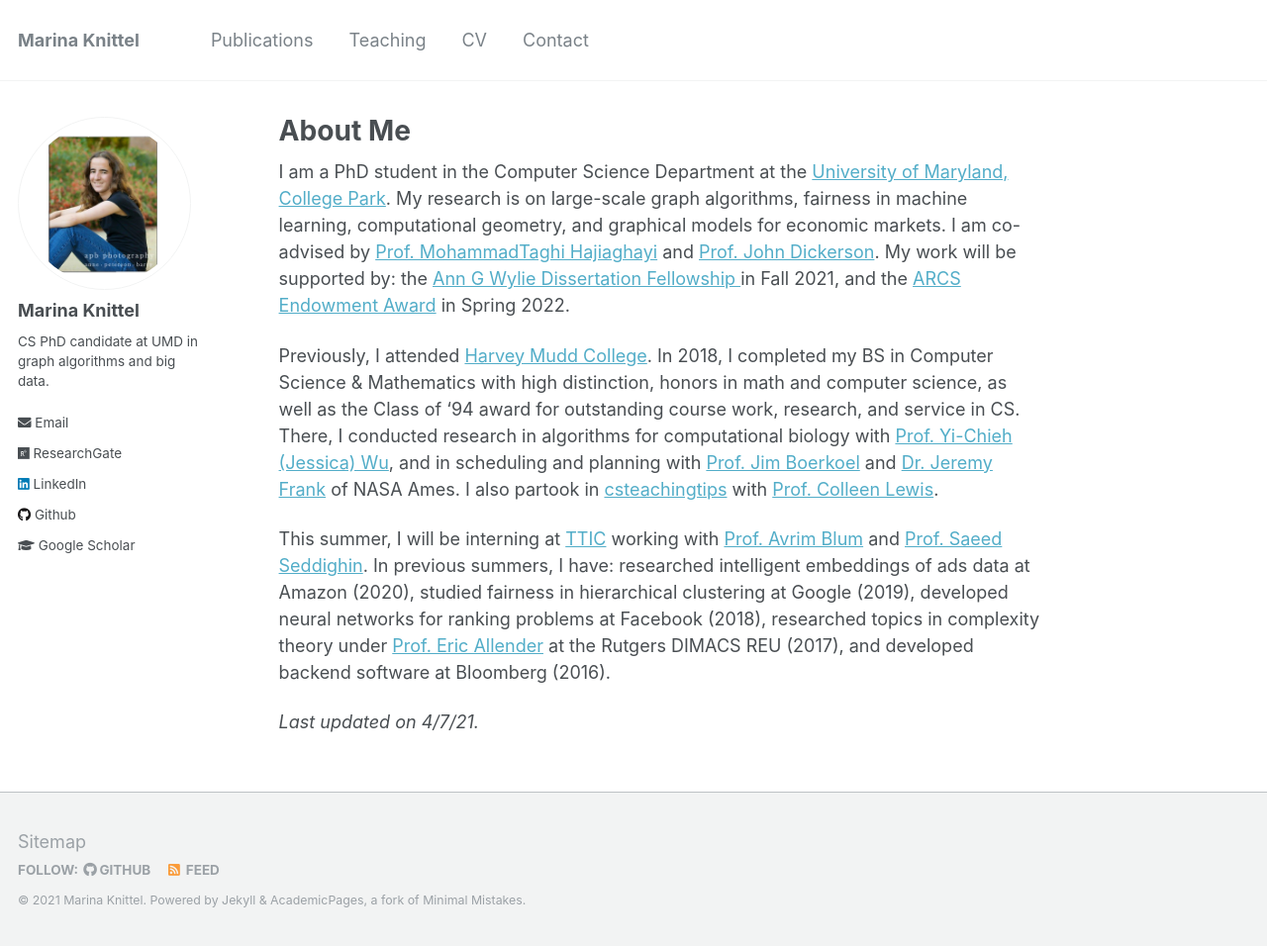
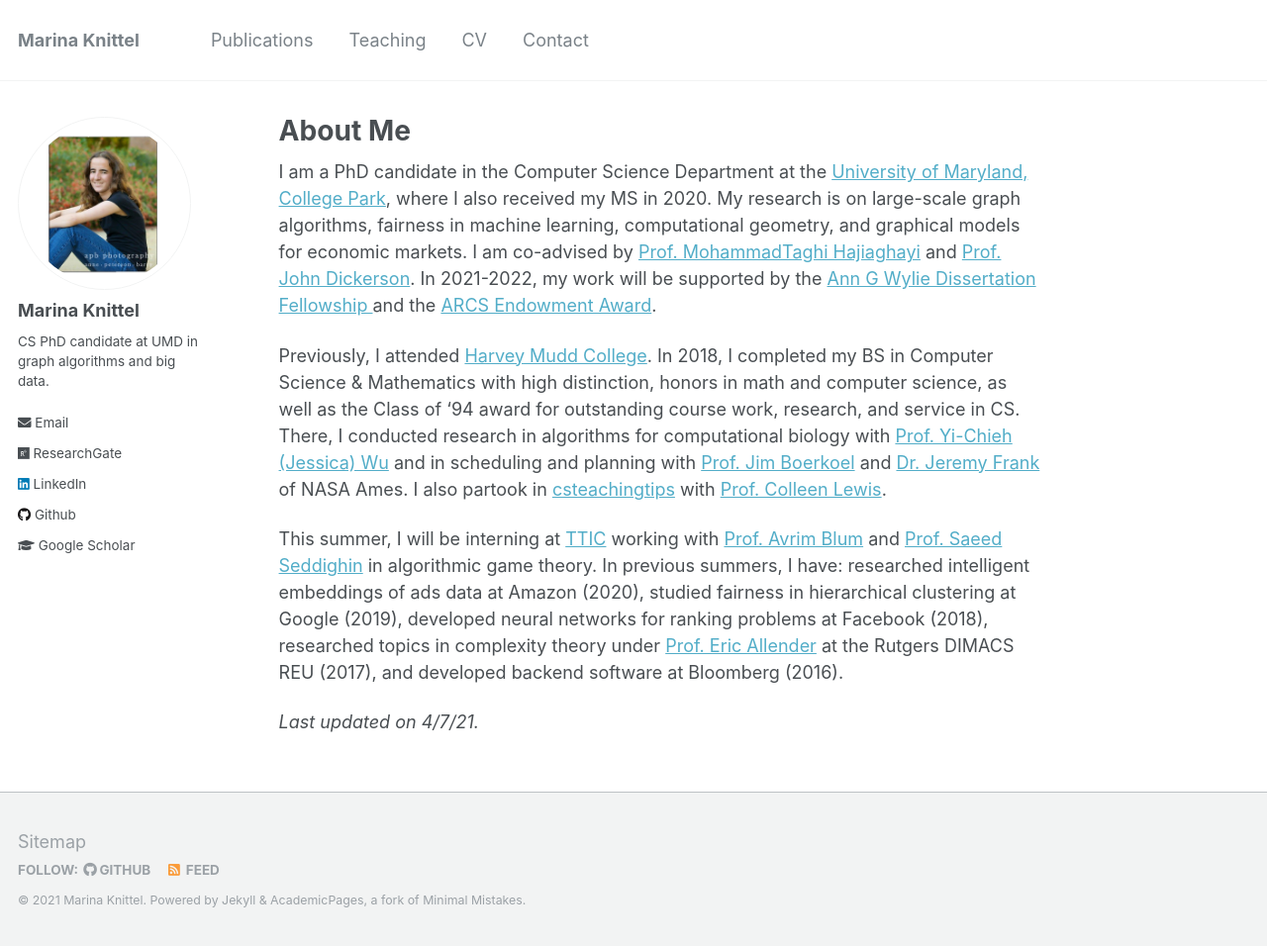
Before and after one commit to mknittel/mknittel.github.io, a Jekyll site: the page built from _pages/about.md, in a window 1280 px wide and 956 px high. Shown: the whole window at 99% size. Built offline with Jekyll 4.4.1, drawn with Linux system fonts in a browser that asks for light colours.

Commit message:
Fixed about page

```diff
--- a/_pages/about.md
+++ b/_pages/about.md
@@ -8,10 +8,10 @@
   - /about.html
 ---
 
-I am a PhD student in the Computer Science Department at the [University of Maryland, College Park](https://www.cs.umd.edu/). My research is on large-scale graph algorithms, fairness in machine learning, computational geometry, and graphical models for economic markets. I am co-advised by [Prof. MohammadTaghi Hajiaghayi](http://www.cs.umd.edu/~hajiagha/) and [Prof. John Dickerson](http://jpdickerson.com). My work will be supported by: the [Ann G Wylie Dissertation Fellowship ](https://gradschool.umd.edu/funding/student-fellowships-awards/dissertation-fellowship) in Fall 2021, and the [ARCS Endowment Award](https://arcsfoundation.org/) in Spring 2022.
+I am a PhD candidate in the Computer Science Department at the [University of Maryland, College Park](https://www.cs.umd.edu/), where I also received my MS in 2020. My research is on large-scale graph algorithms, fairness in machine learning, computational geometry, and graphical models for economic markets. I am co-advised by [Prof. MohammadTaghi Hajiaghayi](http://www.cs.umd.edu/~hajiagha/) and [Prof. John Dickerson](http://jpdickerson.com). In 2021-2022, my work will be supported by the [Ann G Wylie Dissertation Fellowship ](https://gradschool.umd.edu/funding/student-fellowships-awards/dissertation-fellowship) and the [ARCS Endowment Award](https://arcsfoundation.org/).
 
-Previously, I attended [Harvey Mudd College](https://www.cs.hmc.edu/). In 2018, I completed my BS in Computer Science & Mathematics with high distinction, honors in math and computer science, as well as the Class of '94 award for outstanding course work, research, and service in CS. There, I conducted research in algorithms for computational biology with [Prof. Yi-Chieh (Jessica) Wu](https://www.cs.hmc.edu/~yjw/), and in scheduling and planning with [Prof. Jim Boerkoel](https://www.cs.hmc.edu/~boerkoel/) and [Dr. Jeremy Frank](https://ti.arc.nasa.gov/profile/frank/) of NASA Ames. I also partook in [csteachingtips](csteachingtips.org) with [Prof. Colleen Lewis](http://blogs.hmc.edu/lewis/).
+Previously, I attended [Harvey Mudd College](https://www.cs.hmc.edu/). In 2018, I completed my BS in Computer Science & Mathematics with high distinction, honors in math and computer science, as well as the Class of '94 award for outstanding course work, research, and service in CS. There, I conducted research in algorithms for computational biology with [Prof. Yi-Chieh (Jessica) Wu](https://www.cs.hmc.edu/~yjw/) and in scheduling and planning with [Prof. Jim Boerkoel](https://www.cs.hmc.edu/~boerkoel/) and [Dr. Jeremy Frank](https://ti.arc.nasa.gov/profile/frank/) of NASA Ames. I also partook in [csteachingtips](csteachingtips.org) with [Prof. Colleen Lewis](http://blogs.hmc.edu/lewis/).
 
-This summer, I will be interning at [TTIC](https://www.ttic.edu/) working with [Prof. Avrim Blum](https://ttic.uchicago.edu/~avrim/) and [Prof. Saeed Seddighin](https://sites.google.com/view/saeedrezaseddighin). In previous summers, I have: researched intelligent embeddings of ads data at Amazon (2020), studied fairness in hierarchical clustering at Google (2019), developed neural networks for ranking problems at Facebook (2018), researched topics in complexity theory under [Prof. Eric Allender](https://www.cs.rutgers.edu/~allender/) at the Rutgers DIMACS REU (2017), and developed backend software at Bloomberg (2016).
+This summer, I will be interning at [TTIC](https://www.ttic.edu/) working with [Prof. Avrim Blum](https://ttic.uchicago.edu/~avrim/) and [Prof. Saeed Seddighin](https://sites.google.com/view/saeedrezaseddighin) in algorithmic game theory. In previous summers, I have: researched intelligent embeddings of ads data at Amazon (2020), studied fairness in hierarchical clustering at Google (2019), developed neural networks for ranking problems at Facebook (2018), researched topics in complexity theory under [Prof. Eric Allender](https://www.cs.rutgers.edu/~allender/) at the Rutgers DIMACS REU (2017), and developed backend software at Bloomberg (2016).
 
 *Last updated on 4/7/21.*
```
